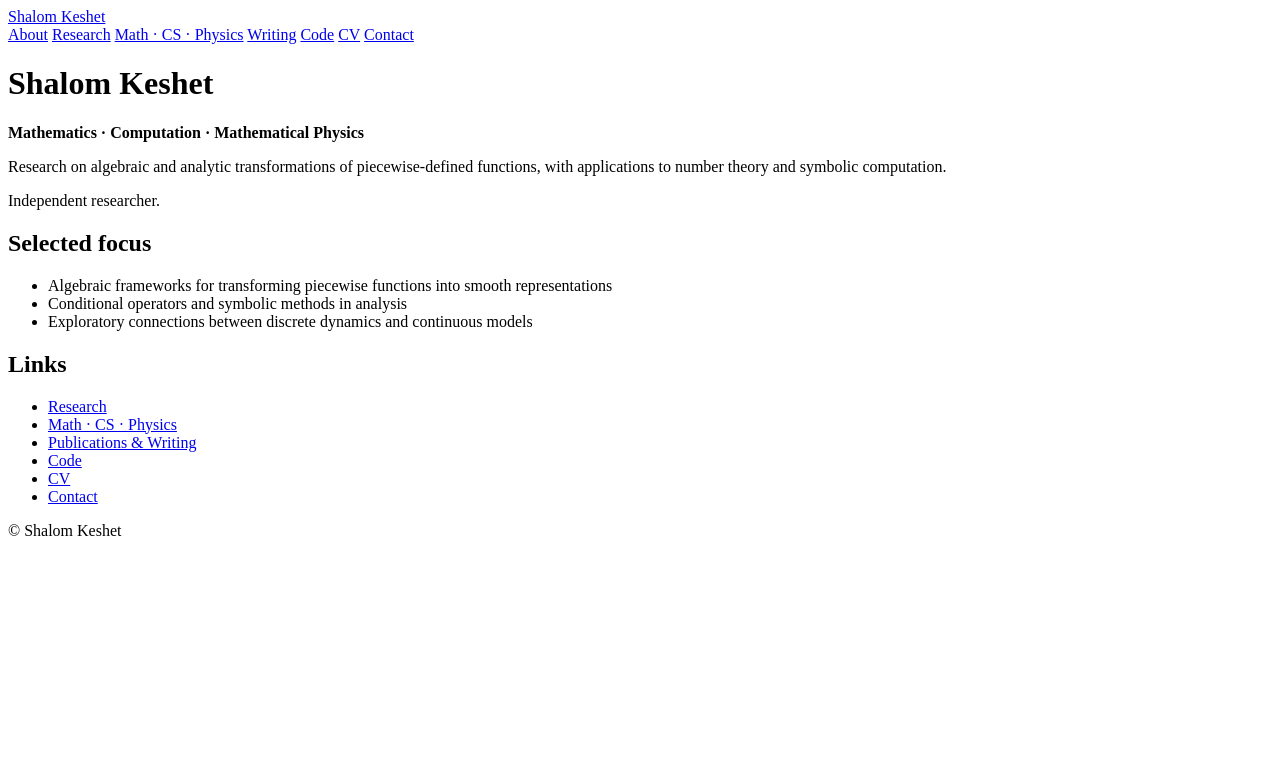
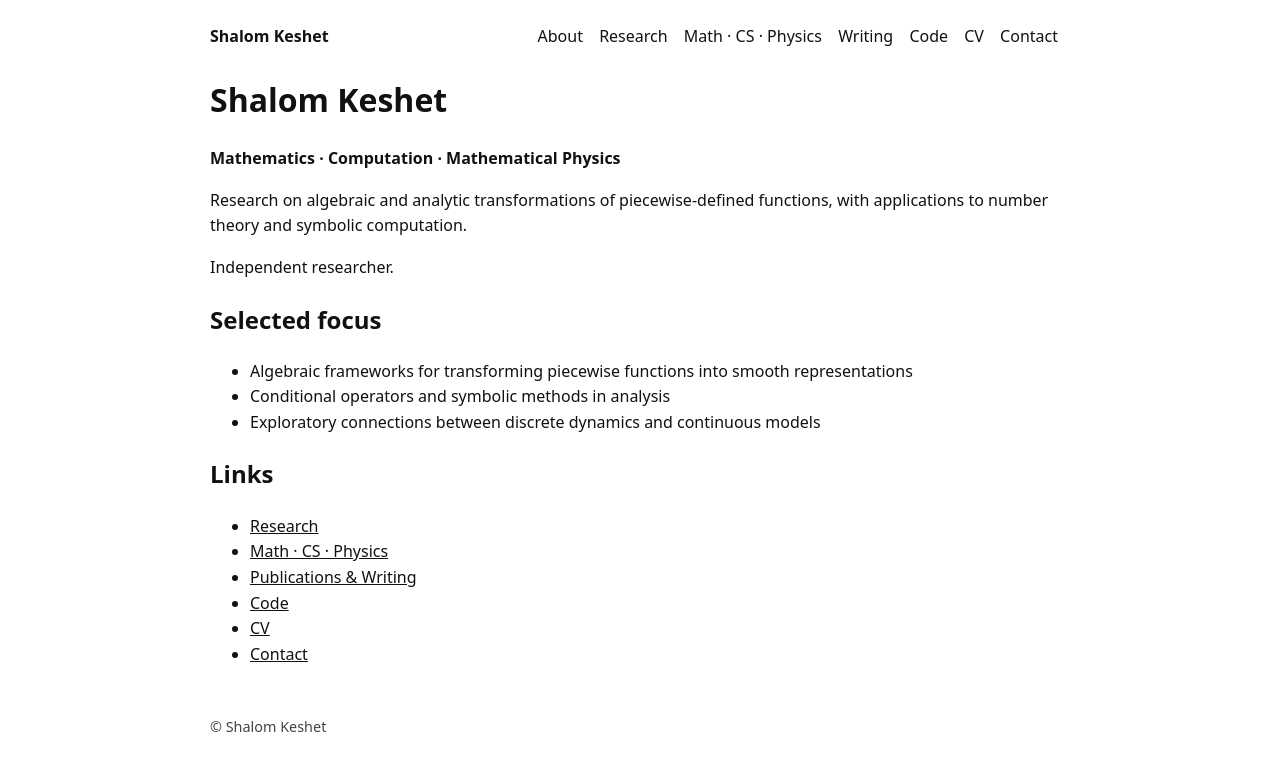
Before and after one commit to shalomkeshet/shalomkeshet.github.io, a Jekyll site: the page built from index.md, in a window 1280 px wide. Shown: the top 771 px of the page. Built offline with Jekyll 4.4.1, drawn with Linux system fonts in a browser that asks for light colours.

Commit message:
Revert homepage to original layout

```diff
--- a/_layouts/default.html
+++ b/_layouts/default.html
@@ -4,16 +4,13 @@
   <meta charset="utf-8" />
   <meta name="viewport" content="width=device-width, initial-scale=1" />
   <title>{{ page.title }} · {{ site.title }}</title>
-  <!-- <link rel="stylesheet" href="/assets/style.css" /> -->
-  <body class="{% if page.url == '/' %}home{% endif %}">
+  <link rel="stylesheet" href="/assets/style.css" />
   <script>
     window.MathJax = { tex: { inlineMath: [['$', '$'], ['\\(', '\\)']] } };
   </script>
   <script defer src="https://cdn.jsdelivr.net/npm/mathjax@3/es5/tex-mml-chtml.js"></script>
 </head>
-<!-- <body> -->
-  <!-- <body class="{% if page.url == '/' %}home{% endif %}"> -->
-    <body class="{% if page.url == '/' %}home{% endif %}"></body>
+<body>
   <div class="wrap">
     <header class="site-header">
       <div class="site-title">
--- a/assets/style.css
+++ b/assets/style.css
@@ -8,7 +8,10 @@ body {
   color: #111;
 }
 
-.content a { color: inherit; text-decoration: underline; }
+.content a {
+  color: inherit;
+  text-decoration: underline;
+}
 
 .footer {
   margin-top: 48px;
@@ -16,7 +19,11 @@ body {
   color: #444;
 }
 
-.wrap { max-width: var(--max); margin: 0 auto; padding: 24px; }
+.wrap {
+  max-width: var(--max);
+  margin: 0 auto;
+  padding: 24px;
+}
 
 .site-header {
   display: flex;
@@ -26,37 +33,29 @@ body {
   flex-wrap: wrap;
 }
 
-.site-title a { font-weight: 600; text-decoration: none; color: inherit; }
+.site-title a {
+  font-weight: 600;
+  text-decoration: none;
+  color: inherit;
+}
 
-.nav a { margin-right: 12px; text-decoration: none; color: inherit; }
-.nav a:hover { text-decoration: underline; }
+.nav a {
+  margin-right: 12px;
+  text-decoration: none;
+  color: inherit;
+}
 
-.content h1 { margin-top: 24px; }
+.nav a:hover {
+  text-decoration: underline;
+}
+
+.content h1 {
+  margin-top: 24px;
+}
 
 @media (max-width: 640px) {
-  .nav a { display: inline-block; margin: 4px 10px 0 0; }
+  .nav a {
+    display: inline-block;
+    margin: 4px 10px 0 0;
+  }
 }
-
-/* Homepage watermark behind all content */
-body.home{
-  position: relative;
-}
-
-body.home::before{
-  content: "";
-  position: fixed;
-  inset: 0;
-  background-image: url("/assets/images/logo_wht_to_blk.svg");
-  background-repeat: no-repeat;
-  background-position: center;
-  background-size: min(700px, 75vw);
-  opacity: 0.08;
-  pointer-events: none;
-  z-index: 0;
-}
-
-/* Keep page content above the watermark */
-body.home .wrap{
-  position: relative;
-  z-index: 1;
-}
--- a/index.md
+++ b/index.md
@@ -2,12 +2,6 @@
 layout: default
 title: Home
 ---
-
-<!-- <div class="home-logo">
-  <img src="{{ site.baseurl }}/assets/images/logo_bw.svg"
-       alt="Logo"
-       class="home-logo-img">
-</div> -->
 
 # Shalom Keshet
 
```
